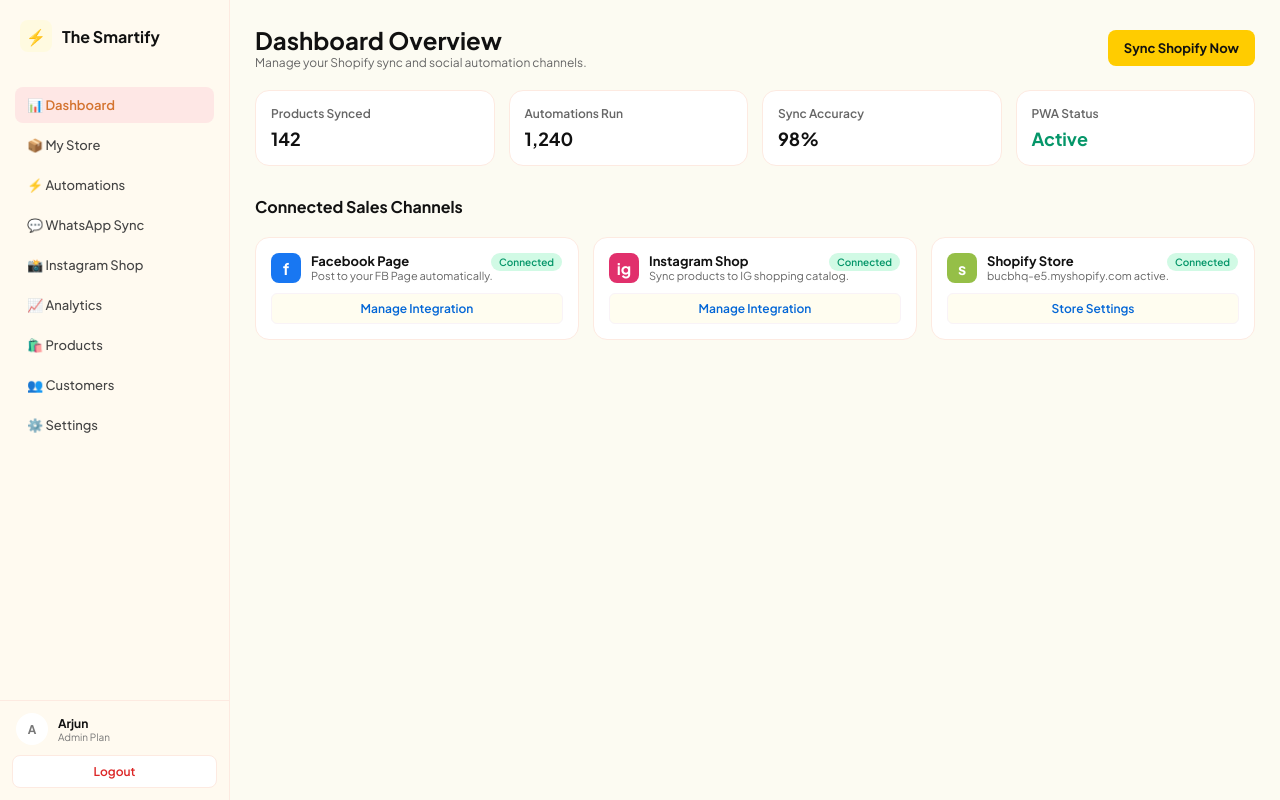
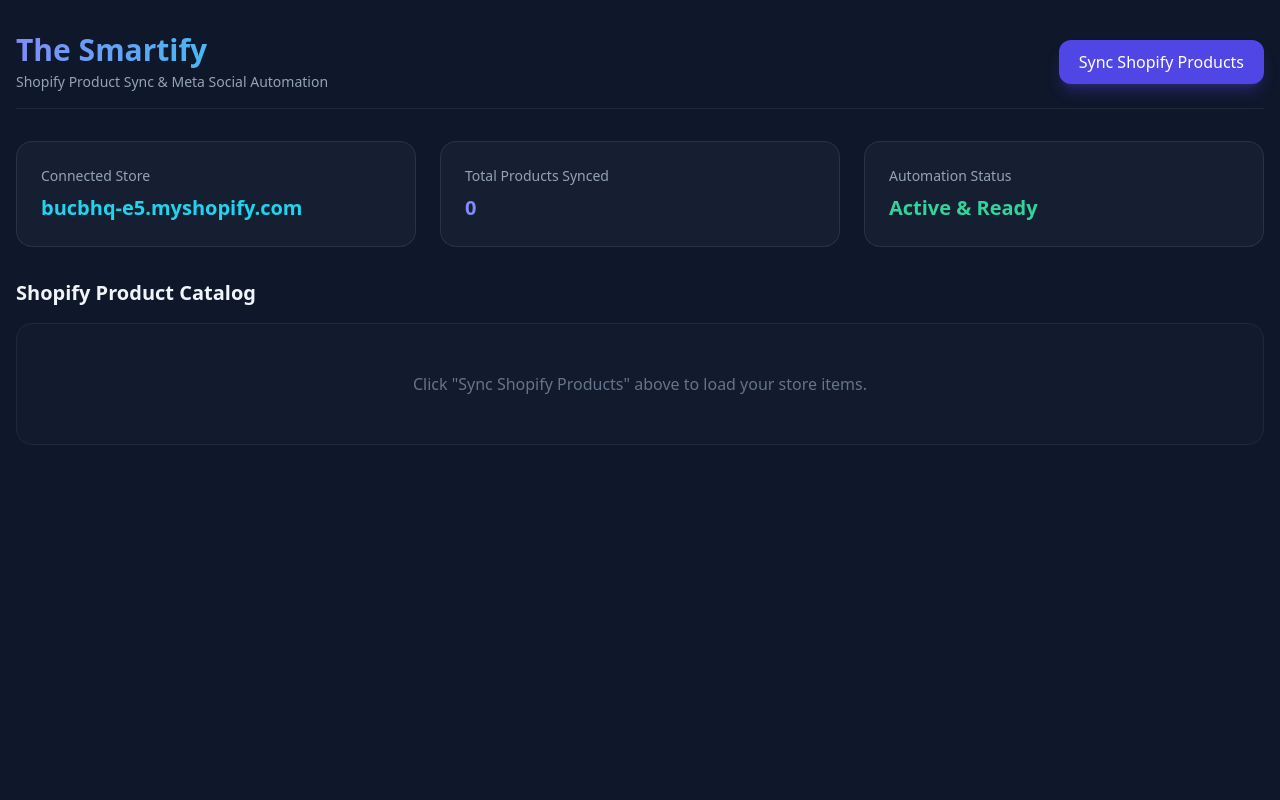
Before and after one commit to arjunsingh8238-ops/the-smartify, a website: page public/index.html in a window 1280 px wide. Drawn offline with nearby package versions, Linux system fonts and the light colour scheme.

Commit message:
Update index.html

```diff
--- a/public/index.html
+++ b/public/index.html
@@ -4,176 +4,105 @@
     <meta charset="UTF-8">
     <meta name="viewport" content="width=device-width, initial-scale=1.0">
     <title>The Smartify - Social Automation Dashboard</title>
-    <link href="https://fonts.googleapis.com/css2?family=Plus+Jakarta+Sans:wght@400;500;600;700&display=swap" rel="stylesheet">
-    <style>
-        * { box-sizing: border-box; margin: 0; padding: 0; font-family: 'Plus Jakarta Sans', sans-serif; }
-        body { background-color: #fcfbf2; color: #333; display: flex; height: 100vh; overflow: hidden; }
-        aside { width: 230px; background: #fffaf0; border-right: 1px solid #fdeae1; display: flex; flex-direction: column; flex-shrink: 0; }
-        .logo-area { display: flex; align-items: center; gap: 10px; font-weight: 700; font-size: 16px; color: #111; padding: 20px; }
-        .logo-icon { width: 32px; height: 32px; background: #fffae0; border-radius: 8px; display: flex; align-items: center; justify-content: center; }
-        .menu { list-style: none; display: flex; flex-direction: column; gap: 4px; overflow-y: auto; flex: 1; padding: 15px; }
-        .menu li a { display: flex; align-items: center; gap: 10px; padding: 10px 12px; border-radius: 8px; font-size: 13px; font-weight: 500; color: #444; text-decoration: none; transition: 0.2s; }
-        .menu li.active a, .menu li a:hover { background: #fee7e5; color: #d47430; font-weight: 600; }
-        .user-profile { border-top: 1px solid #fdeae1; padding: 12px; display: flex; flex-direction: column; gap: 10px; }
-        .user-info { display: flex; align-items: center; gap: 10px; padding-left: 4px; }
-        .user-avatar { width: 32px; height: 32px; background: #fff; border-radius: 50%; display: flex; align-items: center; justify-content: center; font-weight: 700; font-size: 12px; color: #777; }
-        .user-details h4 { font-size: 12px; color: #111; font-weight: 700; }
-        .user-details p { font-size: 10px; color: #777; }
-        .btn-logout { background: #fff; border: 1px solid #fdeae1; color: #dc2626; padding: 8px; border-radius: 8px; font-size: 12px; font-weight: 600; cursor: pointer; text-align: center; text-decoration: none; }
-
-        main { flex: 1; overflow-y: auto; height: 100vh; padding: 25px; display: flex; flex-direction: column; gap: 20px; }
-        header { display: flex; justify-content: space-between; align-items: center; flex-wrap: wrap; gap: 15px; }
-        header h1 { font-size: 24px; font-weight: 700; color: #111; }
-        .btn-primary { background: #ffcc00; border: none; padding: 10px 16px; font-size: 13px; font-weight: 700; color: #111; border-radius: 8px; cursor: pointer; }
-
-        .stat-grid { display: grid; grid-template-columns: repeat(4, 1fr); gap: 14px; }
-        .stat-card { background: #fff; padding: 15px; border-radius: 14px; border: 1px solid #fdeae1; display: flex; flex-direction: column; gap: 6px; }
-        .stat-title { font-size: 12px; font-weight: 600; color: #666; }
-        .stat-value { font-size: 18px; font-weight: 700; color: #111; }
-
-        .section-title { font-size: 16px; font-weight: 700; color: #111; margin-top: 10px; }
-
-        .social-grid { display: grid; grid-template-columns: repeat(3, 1fr); gap: 14px; }
-        .social-card { background: #fff; padding: 15px; border-radius: 14px; border: 1px solid #fdeae1; display: flex; flex-direction: column; gap: 10px; position: relative; }
-        .badge { position: absolute; top: 15px; right: 16px; font-size: 10px; padding: 3px 8px; background: #eef2fe; color: #3b82f6; border-radius: 20px; font-weight: 600; }
-        .badge.connected { background: #d1fae5; color: #059669; }
-        .social-header { display: flex; align-items: center; gap: 10px; }
-        .social-logo { width: 30px; height: 30px; border-radius: 8px; display: flex; align-items: center; justify-content: center; color: #fff; font-weight: bold; }
-        .social-logo.fb { background: #1877f2; }
-        .social-logo.ig { background: #e1306c; }
-        .social-logo.shopify { background: #95bf47; }
-        .social-card h4 { font-size: 13px; font-weight: 700; color: #111; }
-        .social-card p { font-size: 11px; color: #666; line-height: 1.3; }
-        .btn-connect { background: #fffdf0; border: 1px solid #f9f3f7; color: #0366d6; padding: 7px; border-radius: 6px; font-size: 12px; font-weight: 600; cursor: pointer; text-align: center; }
-        .btn-connect:hover { background: #e0f3fa; }
-
-        /* Mobile Responsive View Styling */
-        @media (max-width: 768px) {
-            body { flex-direction: column; height: auto; overflow: auto; }
-            aside { width: 100%; height: auto; border-right: none; border-bottom: 1px solid #fdeae1; }
-            main { height: auto; overflow: visible; padding: 15px; }
-            .stat-grid { grid-template-columns: repeat(2, 1fr); }
-            .social-grid { grid-template-columns: 1fr; }
-        }
-    </style>
+    <script src="https://cdn.tailwindcss.com"></script>
 </head>
-<body>
-    <aside>
-        <div class="logo-area">
-            <div class="logo-icon">⚡</div>
-            <span>The Smartify</span>
-        </div>
-        <ul class="menu">
-            <li class="active"><a href="#">📊 Dashboard</a></li>
-            <li><a href="#">📦 My Store</a></li>
-            <li><a href="#">⚡ Automations</a></li>
-            <li><a href="#">💬 WhatsApp Sync</a></li>
-            <li><a href="#">📸 Instagram Shop</a></li>
-            <li><a href="#">📈 Analytics</a></li>
-            <li><a href="#">🛍️ Products</a></li>
-            <li><a href="#">👥 Customers</a></li>
-            <li><a href="#">⚙️ Settings</a></li>
-        </ul>
-        <div class="user-profile">
-            <div class="user-info">
-                <div class="user-avatar">A</div>
-                <div class="user-details">
-                    <h4>Arjun</h4>
-                    <p>Admin Plan</p>
-                </div>
+<body class="bg-slate-900 text-slate-100 min-h-screen">
+    <div class="max-w-7xl mx-auto px-4 py-8">
+        <header class="flex justify-between items-center mb-8 border-b border-slate-800 pb-4">
+            <div>
+                <h1 class="text-3xl font-bold bg-gradient-to-r from-indigo-400 to-cyan-400 bg-clip-text text-transparent">The Smartify</h1>
+                <p class="text-slate-400 text-sm mt-1">Shopify Product Sync & Meta Social Automation</p>
             </div>
-            <a href="#" class="btn-logout">Logout</a>
-        </div>
-    </aside>
-
-    <main>
-        <header>
-            <div>
-                <h1>Dashboard Overview</h1>
-                <p style="font-size: 12px; color: #666;">Manage your Shopify sync and social automation channels.</p>
-            </div>
-            <button class="btn-primary" onclick="syncShopify()">Sync Shopify Now</button>
+            <button onclick="fetchProducts()" class="bg-indigo-600 hover:bg-indigo-500 text-white px-5 py-2.5 rounded-xl font-medium transition shadow-lg shadow-indigo-600/30">
+                Sync Shopify Products
+            </button>
         </header>
 
-        <div class="stat-grid">
-            <div class="stat-card">
-                <span class="stat-title">Products Synced</span>
-                <span class="stat-value">142</span>
+        <div id="status-banner" class="mb-6 hidden p-4 rounded-xl text-sm"></div>
+
+        <div class="grid grid-cols-1 md:grid-cols-3 gap-6 mb-8">
+            <div class="bg-slate-800/50 border border-slate-700/60 p-6 rounded-2xl backdrop-blur">
+                <h3 class="text-slate-400 text-sm font-medium">Connected Store</h3>
+                <p class="text-xl font-semibold mt-2 text-cyan-400">bucbhq-e5.myshopify.com</p>
             </div>
-            <div class="stat-card">
-                <span class="stat-title">Automations Run</span>
-                <span class="stat-value">1,240</span>
+            <div class="bg-slate-800/50 border border-slate-700/60 p-6 rounded-2xl backdrop-blur">
+                <h3 class="text-slate-400 text-sm font-medium">Total Products Synced</h3>
+                <p id="product-count" class="text-xl font-semibold mt-2 text-indigo-400">0</p>
             </div>
-            <div class="stat-card">
-                <span class="stat-title">Sync Accuracy</span>
-                <span class="stat-value">98%</span>
-            </div>
-            <div class="stat-card">
-                <span class="stat-title">PWA Status</span>
-                <span class="stat-value" style="color: #059669;">Active</span>
+            <div class="bg-slate-800/50 border border-slate-700/60 p-6 rounded-2xl backdrop-blur">
+                <h3 class="text-slate-400 text-sm font-medium">Automation Status</h3>
+                <p class="text-xl font-semibold mt-2 text-emerald-400">Active & Ready</p>
             </div>
         </div>
 
-        <div class="section-title">Connected Sales Channels</div>
-
-        <div class="social-grid">
-            <!-- Facebook Card -->
-            <div class="social-card">
-                <span class="badge connected">Connected</span>
-                <div class="social-header">
-                    <div class="social-logo fb">f</div>
-                    <div>
-                        <h4>Facebook Page</h4>
-                        <p>Post to your FB Page automatically.</p>
-                    </div>
+        <section>
+            <h2 class="text-xl font-semibold mb-4">Shopify Product Catalog</h2>
+            <div id="product-grid" class="grid grid-cols-1 sm:grid-cols-2 lg:grid-cols-3 gap-6">
+                <div class="col-span-full text-center py-12 text-slate-500 bg-slate-800/20 rounded-2xl border border-slate-800">
+                    Click "Sync Shopify Products" above to load your store items.
                 </div>
-                <button class="btn-connect" onclick="connectFacebook()">Manage Integration</button>
             </div>
-
-            <!-- Instagram Card -->
-            <div class="social-card">
-                <span class="badge connected">Connected</span>
-                <div class="social-header">
-                    <div class="social-logo ig">ig</div>
-                    <div>
-                        <h4>Instagram Shop</h4>
-                        <p>Sync products to IG shopping catalog.</p>
-                    </div>
-                </div>
-                <button class="btn-connect" onclick="connectInstagram()">Manage Integration</button>
-            </div>
-
-            <!-- Shopify Card -->
-            <div class="social-card">
-                <span class="badge connected">Connected</span>
-                <div class="social-header">
-                    <div class="social-logo shopify">s</div>
-                    <div>
-                        <h4>Shopify Store</h4>
-                        <p>bucbhq-e5.myshopify.com active.</p>
-                    </div>
-                </div>
-                <button class="btn-connect" onclick="syncShopify()">Store Settings</button>
-            </div>
-        </div>
-    </main>
+        </section>
+    </div>
 
     <script>
-        function syncShopify() {
-            const btn = document.querySelector('.btn-primary');
-            if(btn) btn.innerText = "Syncing Store...";
-            setTimeout(() => {
-                alert("Shopify store bucbhq-e5.myshopify.com successfully synced! Products are ready for automation.");
-                if(btn) btn.innerText = "Sync Shopify Now";
-            }, 1000);
+        async function fetchProducts() {
+            const grid = document.getElementById('product-grid');
+            const countEl = document.getElementById('product-count');
+            const banner = document.getElementById('status-banner');
+
+            grid.innerHTML = '<div class="col-span-full text-center py-12 text-indigo-400">Syncing products from Shopify...</div>';
+
+            try {
+                const res = await fetch('/api/products');
+                const data = await res.json();
+
+                if (data.success) {
+                    countEl.textContent = data.count;
+                    banner.className = 'mb-6 p-4 rounded-xl text-sm bg-emerald-500/10 border border-emerald-500/20 text-emerald-400';
+                    banner.textContent = `Successfully synced ${data.count} products from Shopify!`;
+                    banner.classList.remove('hidden');
+
+                    if (data.products.length === 0) {
+                        grid.innerHTML = '<div class="col-span-full text-center py-12 text-slate-400">No products found in your Shopify store.</div>';
+                        return;
+                    }
+
+                    grid.innerHTML = data.products.map(p => `
+                        <div class="bg-slate-800 border border-slate-700/80 rounded-2xl overflow-hidden shadow-xl flex flex-col justify-between">
+                            <div>
+                                <img src="${p.image ? p.image.src : 'https://via.placeholder.com/400'}" alt="${p.title}" class="w-full h-48 object-cover bg-slate-900">
+                                <div class="p-5">
+                                    <h3 class="font-semibold text-lg text-slate-100 truncate">${p.title}</h3>
+                                    <p class="text-slate-400 text-sm mt-1 line-clamp-2">${p.body_html ? p.body_html.replace(/<[^>]*>?/gm, '') : 'No description'}</p>
+                                </div>
+                            </div>
+                            <div class="p-5 pt-0 flex justify-between items-center mt-4">
+                                <span class="text-indigo-400 font-bold">$${p.variants?.[0]?.price || '0.00'}</span>
+                                <button onclick="postSocial('${p.id}')" class="bg-slate-700 hover:bg-indigo-600 text-white text-sm px-4 py-2 rounded-xl transition">
+                                    Auto Post
+                                </button>
+                            </div>
+                        </div>
+                    `).join('');
+                } else {
+                    throw new Error(data.error || 'Failed to fetch');
+                }
+            } catch (err) {
+                grid.innerHTML = `<div class="col-span-full text-center py-12 text-rose-400">Error: ${err.message}</div>`;
+                banner.className = 'mb-6 p-4 rounded-xl text-sm bg-rose-500/10 border border-rose-500/20 text-rose-400';
+                banner.textContent = `Sync failed: ${err.message}`;
+                banner.classList.remove('hidden');
+            }
         }
 
-        function connectFacebook() {
-            alert("Facebook Page ID: 992996150767582 is securely linked and ready for automated publishing!");
-        }
-
-        function connectInstagram() {
-            alert("Instagram account linked with smart_hub_world is active!");
+        async function postSocial(productId) {
+            alert(`Triggering automated Meta post for Product ID: ${productId}`);
+            await fetch('/api/post-social', {
+                method: 'POST',
+                headers: { 'Content-Type': 'application/json' },
+                body: JSON.stringify({ productId, platform: 'Facebook & Instagram' })
+            });
         }
     </script>
 </body>
```
